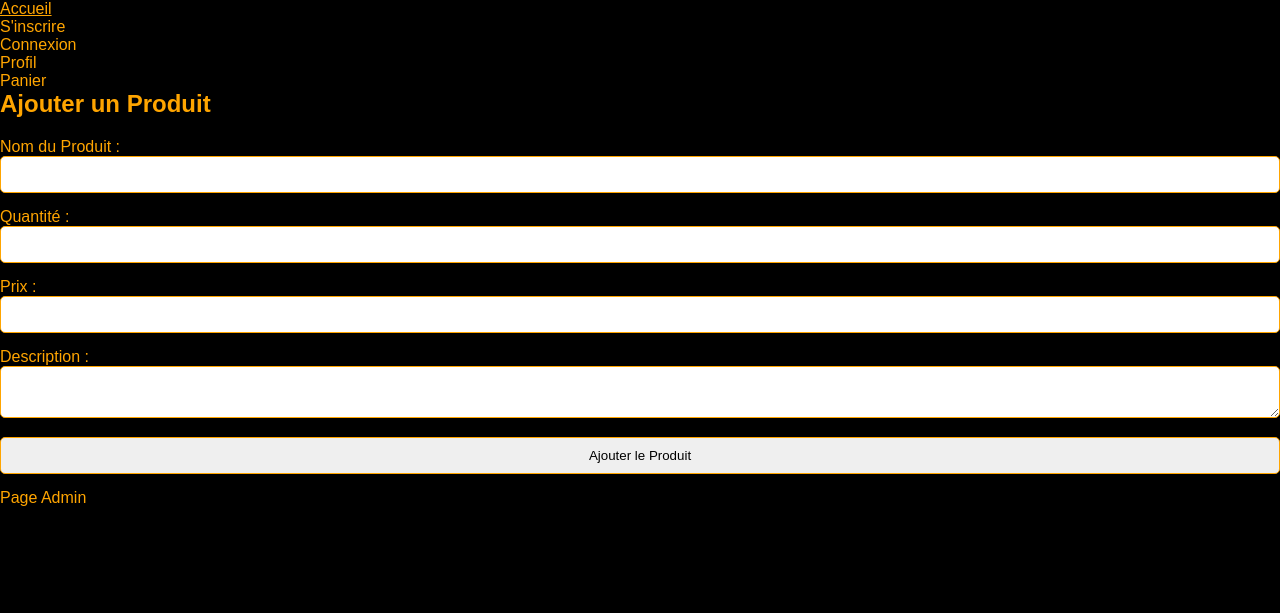
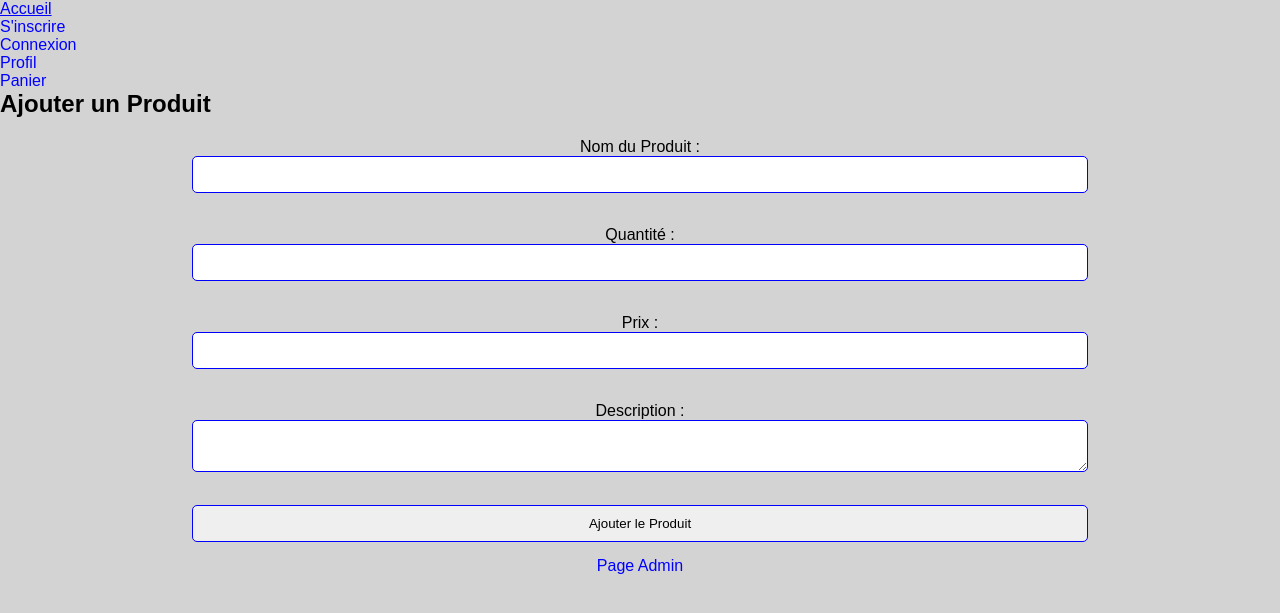
Before and after one commit to SeifAroua/projet1_Aroua_Omar, a PHP site: page /Administrateur/AjouterProduit.php in a window 1280 px wide. Shown: the top 613 px of the page. Run offline with PHP 8.4, Linux system fonts and the light colour scheme.

Commit message:
modification de style

```diff
--- a/style/style.css
+++ b/style/style.css
@@ -5,18 +5,19 @@
 }
 
 body {
-  background-color: #000;
-  color: #ffa500;
+  background-color: #d3d3d3; /* Gris clair */
+  color: #000; /* Noir */
   font-family: Arial, sans-serif;
 }
 
 .container {
   width: 80%;
   margin: 0 auto;
+  max-width: 400px;
 }
 
 a {
-  color: #ffa500;
+  color: #00f; /* Bleu */
   text-decoration: none;
 }
 
@@ -27,48 +28,68 @@ a:hover {
 .button {
   display: inline-block;
   padding: 10px 20px;
-  background-color: #ffa500;
-  color: #000;
+  background-color: #00f; /* Bleu */
+  color: #fff; /* Blanc */
   border: none;
   border-radius: 5px;
   cursor: pointer;
+  width: auto; /* Taille automatique en fonction du contenu */
+  box-sizing: content-box; /* La largeur ne prend pas en compte le rembourrage et la bordure */
 }
 
 .button:hover {
-  background-color: #ffd700;
+  background-color: #0070c0; /* Bleu foncé */
 }
 
 form {
   margin-top: 20px;
+  text-align: center;
 }
 
 input,
-textarea {
+textarea,
+.button {
   padding: 10px;
   margin-bottom: 15px;
-  width: 100%;
-  border: 1px solid #ffa500;
+  width: 70%; /* Ajustez la largeur selon vos préférences */
+  border: 1px solid #00f; /* Bleu */
   border-radius: 5px;
+  box-sizing: border-box;
+  display: block; /* Chaque élément commence sur une nouvelle ligne */
+  margin-left: auto; /* Aligner le début au même niveau */
+  margin-right: auto; /* Aligner la fin au même niveau */
+}
+
+/* Couleur par défaut pour les titres et les labels */
+label,
+h1,
+h2,
+h3,
+h4 {
+  color: inherit;
 }
 
 .navbar {
-  background-color: #000;
+  background-color: #d3d3d3; /* Gris clair */
   padding: 15px 0;
+  text-align: center;
 }
 
 .navbar a {
-  margin-right: 20px;
+  margin: 0 20px;
+  color: #00f; /* Bleu */
 }
 
 .footer {
-  background-color: #000;
-  color: #ffa500;
+  background-color: #d3d3d3; /* Gris clair */
+  color: #00f; /* Bleu */
   padding: 20px 0;
   text-align: center;
 }
 
 .section {
   margin-bottom: 30px;
+  text-align: center;
 }
 
 .section-title {
```
